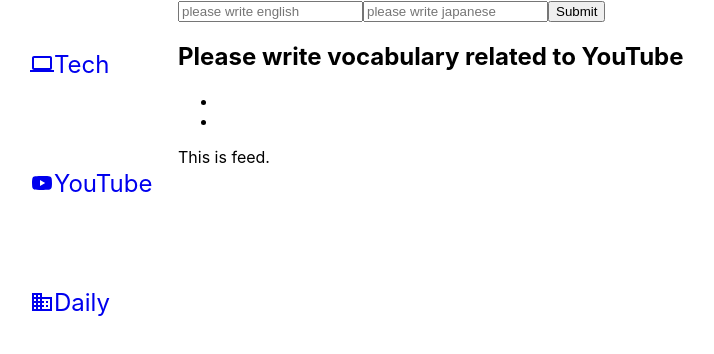
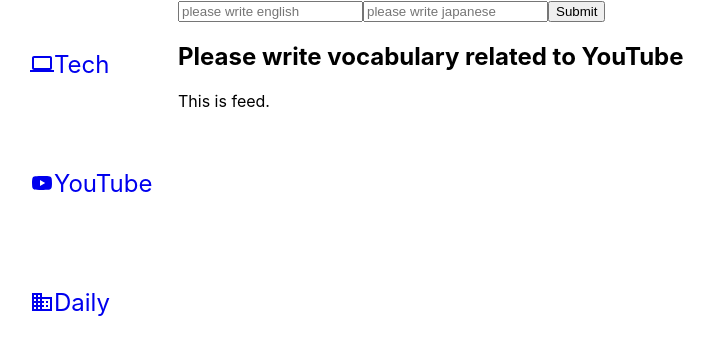
Before and after one commit to kiyosumi-png/React-english, a React (Create React App) app in the folder front/: page /YouTube in a window 1280 px wide. Shown: the top 354 px of the page, without its empty margins (0-714 px from the left). Built offline with nearby package versions, Linux system fonts and the light colour scheme.

Commit message:
add hooks api like useContext and useReducers

```diff
--- a/front/src/App.js
+++ b/front/src/App.js
@@ -1,6 +1,7 @@
 import React from 'react';
 import Sidebar from './components/Sidebar';
 import Feed from './components/Feed';
+import WordContextProvider from './context/WordContext'
 import './App.css';
 import { BrowserRouter as Router} from 'react-router-dom';
 
@@ -9,8 +10,10 @@
   return (
     <Router>
       <div className="app">
-        <Sidebar />
-        <Feed />
+        <WordContextProvider>
+          <Sidebar />
+          <Feed />
+        </WordContextProvider>
       </div>
     </Router>
   );
--- a/front/src/components/feed/PostBox.js
+++ b/front/src/components/feed/PostBox.js
@@ -1,12 +1,23 @@
-import React from 'react'
+import React, { useContext, useState } from 'react';
+import { WordContext } from '../../context/WordContext';
 
 export default function PostBox() {
+  const { dispatch } = useContext(WordContext);
+  const [english, setEnglish] = useState();
+  const [japanese, setJapanese] = useState();
+  const handleSubmit = (e) => {
+    e.preventDefault();
+    dispatch({type: 'addWord', word: {
+      english, japanese
+    }});
+    setEnglish();
+    setJapanese();
+  }
+  return (
+      <form onSubmit={handleSubmit}>
+        <input type="text" placeholder="please write english" value={english} onChange={(e) => setEnglish(e.target.value)}/>
 
-  return (
-      <form>
-        <input type="text" placeholder="please write english" />
-
-        <input type="text" placeholder="please write japanese" />
+        <input type="text" placeholder="please write japanese" value={japanese} onChange={(e) => setJapanese(e.target.value)}/>
 
         <input type="submit" />
       </form>
--- a/front/src/components/feed/YouTube.js
+++ b/front/src/components/feed/YouTube.js
@@ -1,14 +1,22 @@
-import React from 'react'
+import React, { useContext } from 'react'
+import { WordContext } from '../../context/WordContext';
 
 
-export default  function YouTube({ english, japanese }) {
+export default  function YouTube() {
+  // contextを使う
+  const { words } = useContext(WordContext);
+
   return (
-    <div>
+    <div className="YouTube" >
       <h2>Please write vocabulary related to YouTube</h2>
-      <ul>
-        <li>{ english }</li>
-        <li>{ japanese }</li>
-      </ul>
+        {words.map(word => {
+          return(
+            <ul>
+              <li>{ word.english }</li>
+              <li>{ word.japanese }</li>
+            </ul>
+            )
+        })}
     </div>
   )
 }
--- a/front/src/context/WordContext.js
+++ b/front/src/context/WordContext.js
@@ -5,9 +5,10 @@
 
 const WordContextProvider = (props) => {
   const [words, dispatch] = useReducer(wordReducer, []);
+
   return(
     <WordContext.Provider value={{words, dispatch}}>
-      { props.children }
+       { props.children }
     </WordContext.Provider>
   )
 }
```
